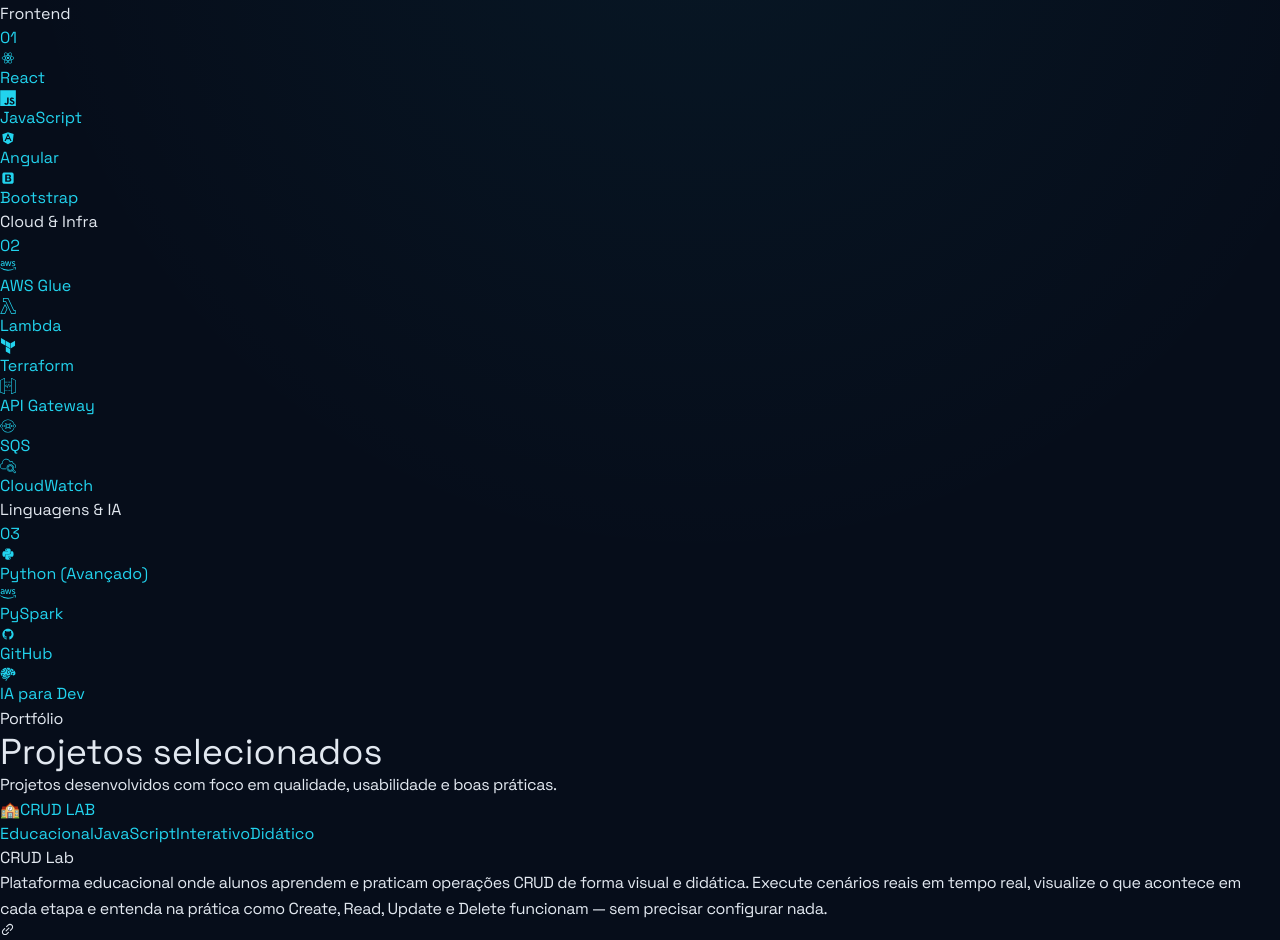
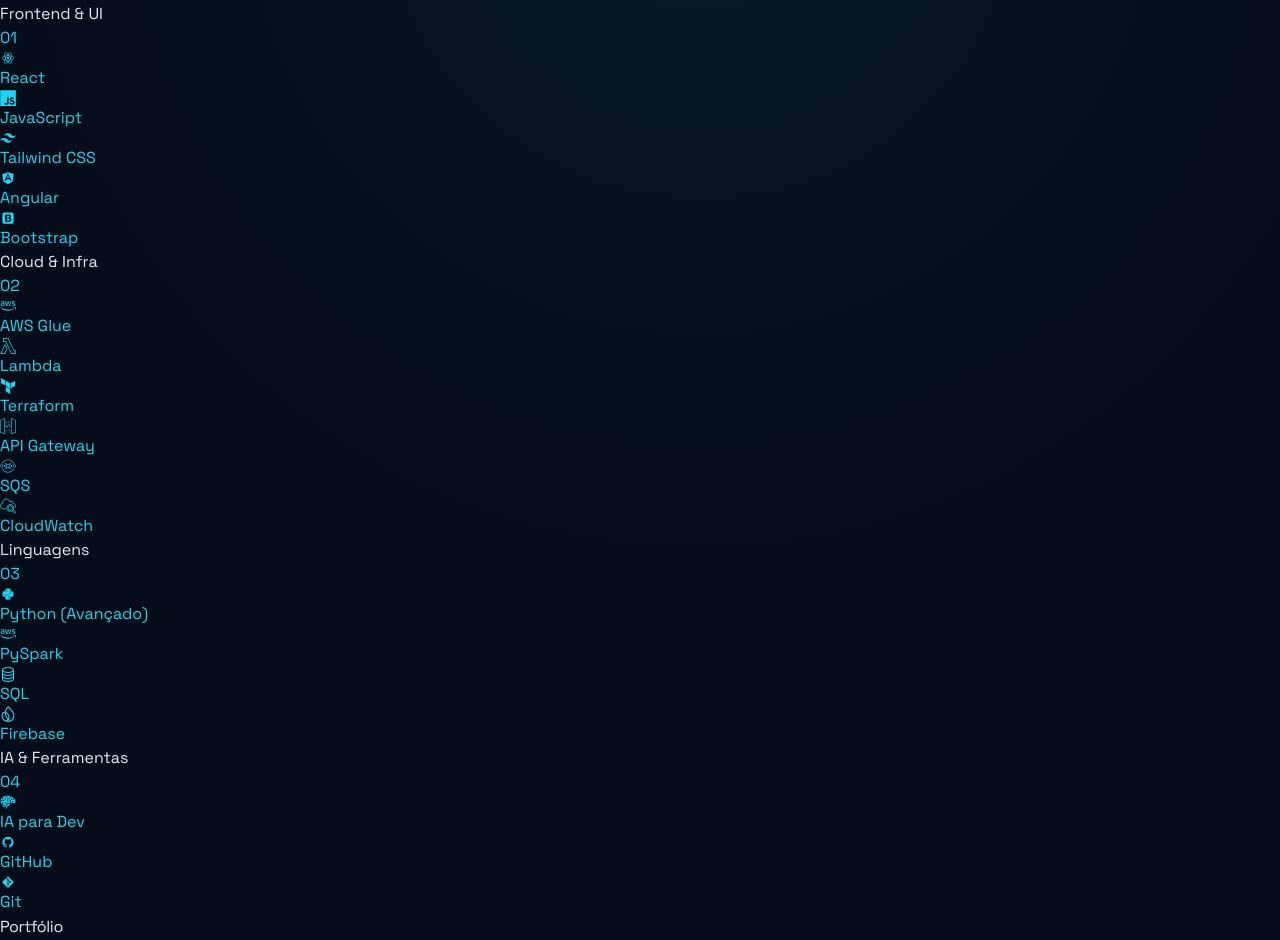
Before and after one commit to cadimaze/Portfolio, a React (Vite) app: page / in a window 1280 px wide. Shown: the part 822-1762 px from the top of the page. Built offline with nearby package versions, Linux system fonts and the light colour scheme.

Commit message:
feat: expand skills to 4 categories — add Tailwind, Firebase, SQL, Git
Co-Authored-By: Claude Sonnet 4.6 <noreply@anthropic.com>
Claude-Session: https://claude.ai/code/session_018bP9avETvLHKdxZoUGnY8a

```diff
--- a/src/components/Skills.jsx
+++ b/src/components/Skills.jsx
@@ -1,22 +1,25 @@
 import {
-  DiAngularSimple, DiReact, DiBootstrap, DiJsBadge, DiPython, DiGithubBadge,
+  DiAngularSimple, DiReact, DiBootstrap, DiJsBadge, DiPython, DiGithubBadge, DiGit,
 } from "react-icons/di"
 import {
   SiAmazonapigateway, SiAmazoncloudwatch, SiAmazonsqs, SiTerraform, SiAwslambda,
+  SiTailwindcss, SiFirebase,
 } from "react-icons/si"
 import { FaAws } from "react-icons/fa"
 import { GiBrain } from "react-icons/gi"
+import { BsDatabase } from "react-icons/bs"
 import Reveal from "./Reveal"
 
 const skills = [
   {
-    category: 'Frontend',
+    category: 'Frontend & UI',
     label: '01',
     technologies: [
-      { name: 'React',       icon: <DiReact         className='text-sky-400' /> },
-      { name: 'JavaScript',  icon: <DiJsBadge       className='text-yellow-400' /> },
-      { name: 'Angular',     icon: <DiAngularSimple className='text-red-400' /> },
-      { name: 'Bootstrap',   icon: <DiBootstrap     className='text-indigo-400' /> },
+      { name: 'React',        icon: <DiReact          className='text-sky-400' /> },
+      { name: 'JavaScript',   icon: <DiJsBadge        className='text-yellow-400' /> },
+      { name: 'Tailwind CSS', icon: <SiTailwindcss    className='text-cyan-400' /> },
+      { name: 'Angular',      icon: <DiAngularSimple  className='text-red-400' /> },
+      { name: 'Bootstrap',    icon: <DiBootstrap      className='text-indigo-400' /> },
     ],
   },
   {
@@ -32,13 +35,22 @@ const skills = [
     ],
   },
   {
-    category: 'Linguagens & IA',
+    category: 'Linguagens',
     label: '03',
     technologies: [
-      { name: 'Python (Avançado)', icon: <DiPython      className='text-yellow-400' /> },
-      { name: 'PySpark',           icon: <FaAws         className='text-red-400' /> },
-      { name: 'GitHub',            icon: <DiGithubBadge className='text-slate-300' /> },
-      { name: 'IA para Dev',       icon: <GiBrain       className='text-cyan-400' /> },
+      { name: 'Python (Avançado)', icon: <DiPython    className='text-yellow-400' /> },
+      { name: 'PySpark',           icon: <FaAws       className='text-red-400' /> },
+      { name: 'SQL',               icon: <BsDatabase  className='text-blue-400' /> },
+      { name: 'Firebase',          icon: <SiFirebase  className='text-amber-400' /> },
+    ],
+  },
+  {
+    category: 'IA & Ferramentas',
+    label: '04',
+    technologies: [
+      { name: 'IA para Dev', icon: <GiBrain       className='text-cyan-400' /> },
+      { name: 'GitHub',      icon: <DiGithubBadge className='text-slate-300' /> },
+      { name: 'Git',         icon: <DiGit         className='text-orange-400' /> },
     ],
   },
 ]
@@ -53,11 +65,11 @@ const Skills = () => {
           Tecnologias e ferramentas que uso no dia a dia para construir soluções robustas e escaláveis.
         </p>
 
-        <div className="flex flex-col md:flex-row gap-5">
+        <div className="grid grid-cols-1 md:grid-cols-2 gap-5">
           {skills.map((skill, index) => (
             <div
               key={index}
-              className="flex-1 border border-white/[0.07] bg-white/[0.025] hover:bg-white/[0.04] hover:border-cyan-900/60 rounded-xl p-6 transition-all duration-300"
+              className="border border-white/[0.07] bg-white/[0.025] hover:bg-white/[0.04] hover:border-cyan-900/60 rounded-xl p-6 transition-all duration-300"
             >
               <div className="flex items-start justify-between mb-5">
                 <h3 className="text-slate-200 font-semibold text-base">{skill.category}</h3>
```
